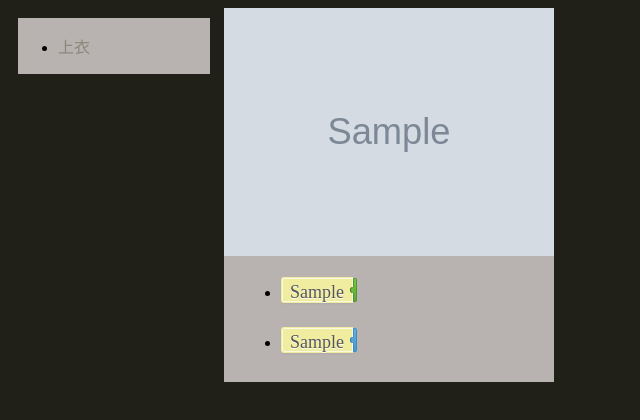
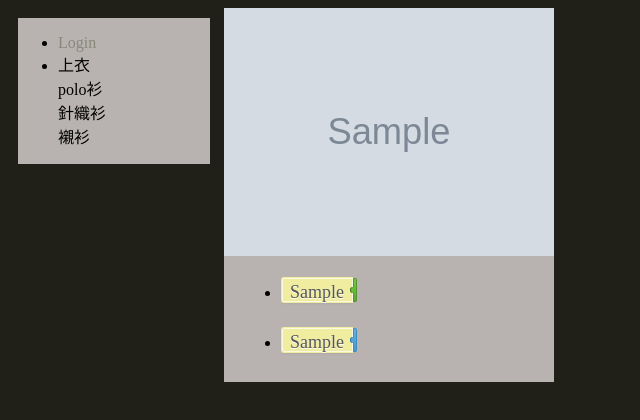
Before and after one commit to Moksas/newClothes, a PHP site: page / in a window 1280 px wide. Shown: the top 420 px of the page, without its empty margins (0-640 px from the left). Run offline with PHP 8.4, Linux system fonts and the light colour scheme; tables that the repository leaves empty or names only in its code hold one stand-in row (values such as "Sample post"); grey boxes marked "Sample" are stand-in pictures; a stand-in replaces the project's code that opens the database connection; some libraries are stand-ins or nearby versions.

Commit message:
add left column

```diff
--- a/index.php
+++ b/index.php
@@ -13,6 +13,7 @@
 	<script type="text/javascript" src="http://code.jquery.com/jquery-1.7.1.min.js"></script>
 	<script src="js/masonry.pkgd.min.js"></script>
 	<script src="js/jquery.modal.min.js"></script>
+	<script src="js/foldtoggle.js"></script>
 	<script>
 docReady( function() {
   $('#left a').click(function(){
@@ -44,7 +45,13 @@ jQuery(window).load(function(){
 <body>
 	<div id="left">
 		<ul>
-			<li><a href="#loginform" rel="modal:open">上衣</a></li>
+			<li><a href="#loginform" rel="modal:open">Login</a></li>
+			 <li id="topclothesheader" >上衣</li>
+			 <div id="topclothes">
+			      polo衫<br>
+			      針織衫<br>
+			      襯衫<br>
+
 		</ul>
 	</div>
 	<div id="container">
```
Also changed, not shown: 1 other file.
